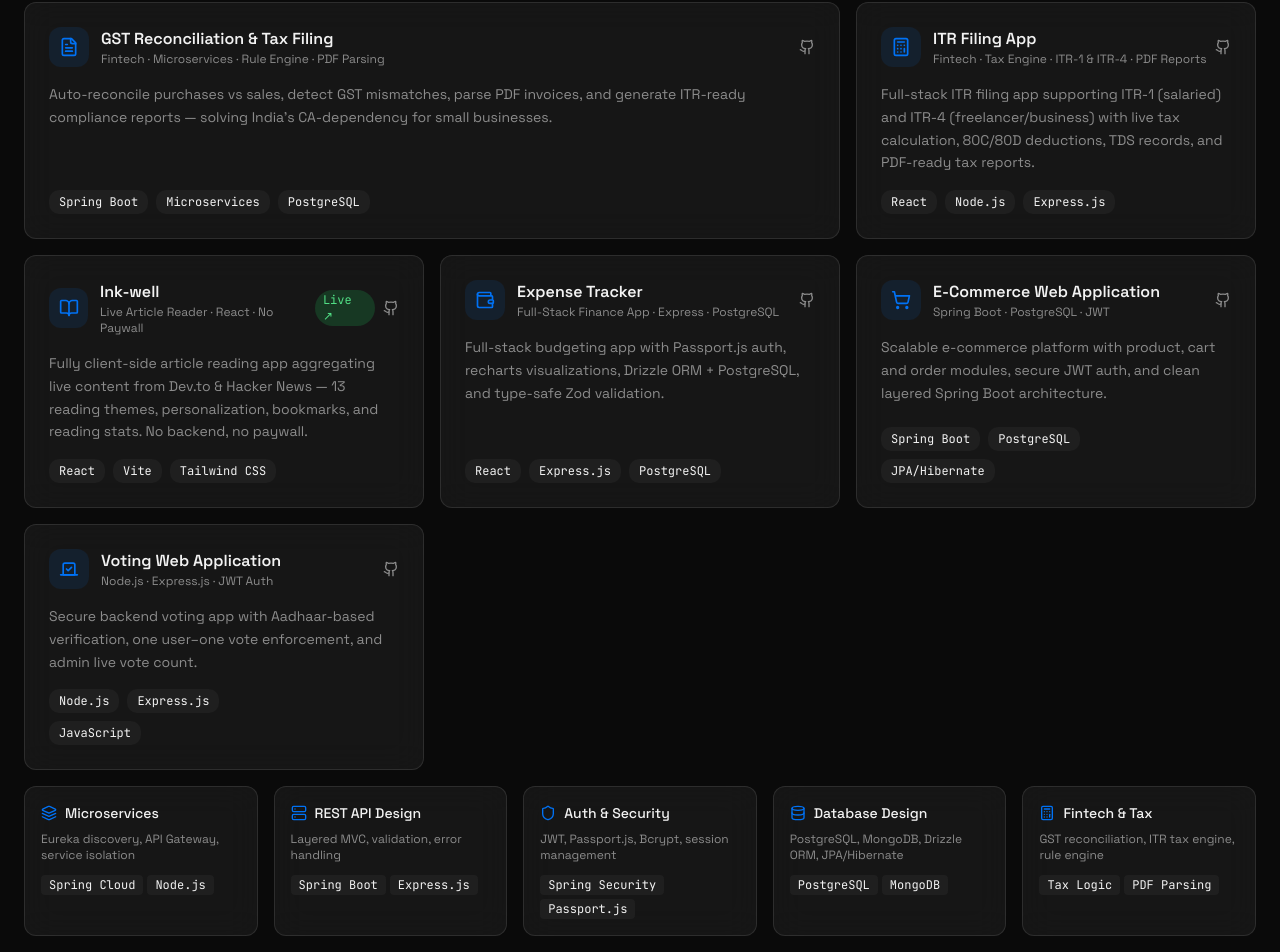
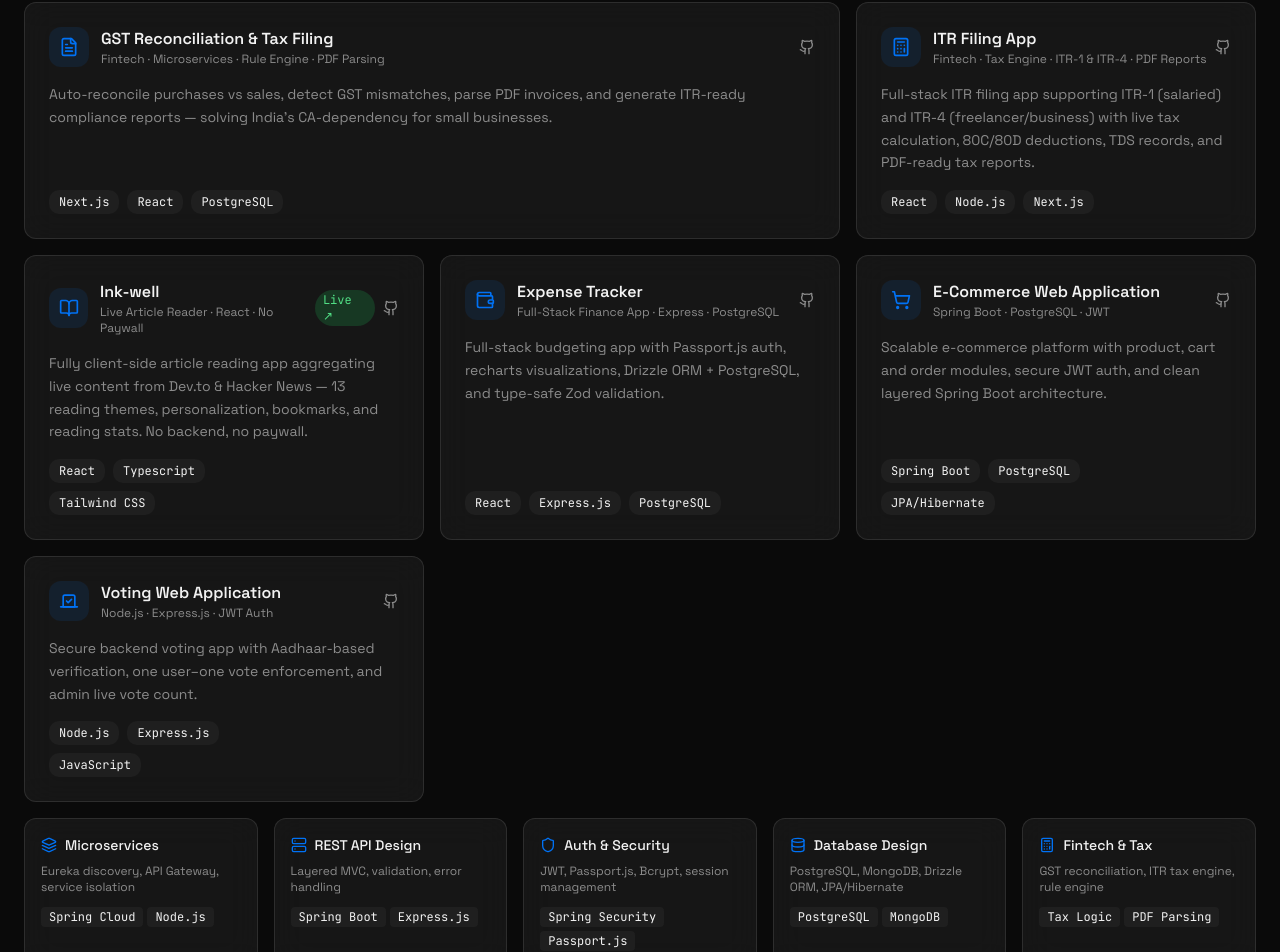
Before and after one commit to vaibhavidhenge23/Portfolio-main, a React (Vite) app: page / in a window 1280 px wide. Shown: the part 2079-3031 px from the top of the page. Built offline with nearby package versions, Linux system fonts and the light colour scheme; the HTML template or start-up script is replaced by a standard one.

Commit message:
Update project tags and architecture references

```diff
--- a/src/components/BentoGrid.tsx
+++ b/src/components/BentoGrid.tsx
@@ -74,7 +74,7 @@ const projects = [
     title: "GST Reconciliation & Tax Filing",
     subtitle: "Fintech · Microservices · Rule Engine · PDF Parsing",
     shortDesc: "Auto-reconcile purchases vs sales, detect GST mismatches, parse PDF invoices, and generate ITR-ready compliance reports — solving India's CA-dependency for small businesses.",
-    tags: ["Spring Boot", "Microservices", "PostgreSQL", "React", "PDF Parsing"],
+    tags: ["Next.js", "React", "PostgreSQL", "PDF Parsing"],
     icon: <FileText size={20} />,
     accent: "from-[hsl(45_90%_55%/0.2)] to-[hsl(45_90%_55%/0.05)]",
     span: "md:col-span-2",
@@ -108,7 +108,7 @@ const projects = [
     title: "ITR Filing App",
     subtitle: "Fintech · Tax Engine · ITR-1 & ITR-4 · PDF Reports",
     shortDesc: "Full-stack ITR filing app supporting ITR-1 (salaried) and ITR-4 (freelancer/business) with live tax calculation, 80C/80D deductions, TDS records, and PDF-ready tax reports.",
-    tags: ["React", "Node.js", "Express.js", "PostgreSQL", "Tax Engine"],
+    tags: ["React", "Node.js", "Next.js", "PostgreSQL", "Tax Engine"],
     icon: <Calculator size={20} />,
     accent: "from-[hsl(212_100%_48%/0.15)] to-[hsl(212_100%_48%/0.05)]",
     span: "md:col-span-1",
@@ -127,7 +127,7 @@ const projects = [
     architecture: [
       { label: "React Dashboard", color: "bg-primary/20 text-primary" },
       { label: "→", color: "text-muted-foreground" },
-      { label: "Express API", color: "bg-[hsl(142_70%_45%/0.2)] text-[hsl(142_70%_60%)]" },
+      { label: "Next.js API", color: "bg-[hsl(142_70%_45%/0.2)] text-[hsl(142_70%_60%)]" },
       { label: "→", color: "text-muted-foreground" },
       { label: "Tax Engine", color: "bg-[hsl(45_90%_55%/0.2)] text-[hsl(45_90%_60%)]" },
       { label: "→", color: "text-muted-foreground" },
@@ -138,7 +138,7 @@ const projects = [
     title: "Ink-well",
     subtitle: "Live Article Reader · React · No Paywall",
     shortDesc: "Fully client-side article reading app aggregating live content from Dev.to & Hacker News — 13 reading themes, personalization, bookmarks, and reading stats. No backend, no paywall.",
-    tags: ["React", "Vite", "Tailwind CSS", "Dev.to API", "HN API"],
+    tags: ["React", "Typescript", "Tailwind CSS", "Node.js", "Express.js"],
     icon: <BookOpen size={20} />,
     accent: "from-[hsl(142_70%_45%/0.15)] to-[hsl(142_70%_45%/0.05)]",
     span: "md:col-span-1",
@@ -152,7 +152,6 @@ const projects = [
       "13 reading themes (Light, Dark, Focus variants)",
       "Bookmarks, reading stats & badge system",
       "Infinite scroll with sessionStorage caching",
-      "100% static — no backend, no auth server needed",
     ],
     architecture: [
       { label: "React SPA", color: "bg-primary/20 text-primary" },
```
